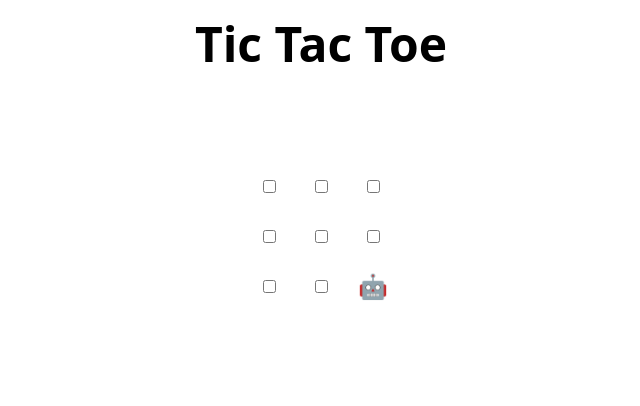
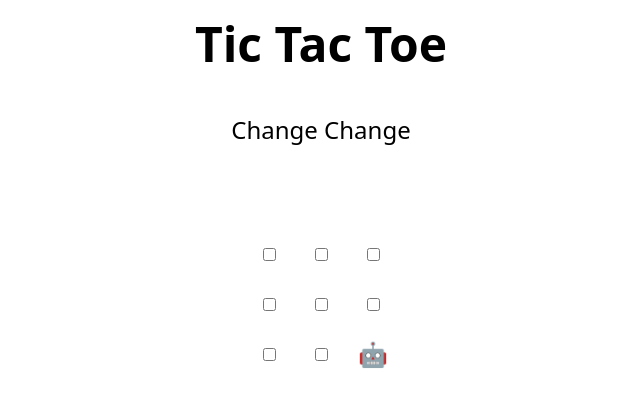
Before and after one commit to Muhd-Thaqif/skills-review-pull-requests, a plain HTML site: page index.html in a window 1280 px wide. Shown: the whole page, without its empty margins (319-959 px from the left). Drawn offline with Linux system fonts and the light colour scheme.

Commit message:
Update index.html
This is a message

```diff
--- a/index.html
+++ b/index.html
@@ -44,7 +44,7 @@
     <td><input type="checkbox" /></td>
     <td><input type="checkbox" /></td>
     <td><input type="checkbox" /></td>
-  </tr>
+Change Change
 </table>
 
 <h2 hidden>Game over, refresh to play again 🧑‍💻 🤖!</h2>
```
